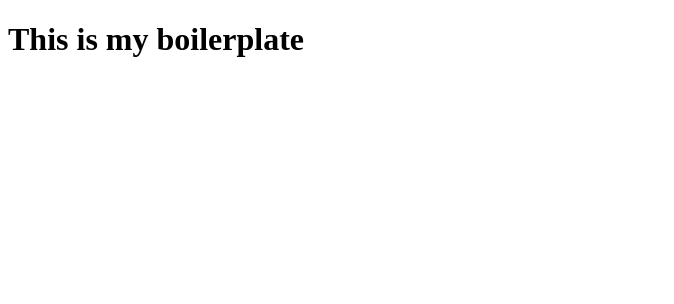
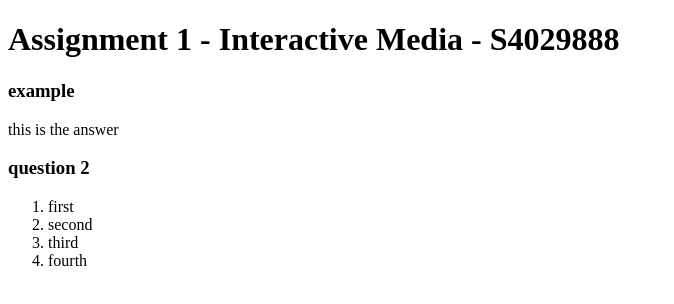
Before and after one commit to cmbachg/cmbachg.github.io, a plain HTML site: page im2350/a1/index.html in a window 1280 px wide. Shown: the whole page, without its empty margins (0-674 px from the left). Drawn offline with Linux system fonts and the light colour scheme.

Commit message:
Add files via upload

```diff
--- a/im2350/a1/index.html
+++ b/im2350/a1/index.html
@@ -7,7 +7,7 @@
         <meta charset="utf-8">
         <meta name="viewport" conten="width=device-width, initial-scale=1.0"> <!-- viewport is window en de width van het scherm wordt naar de width van het deivce gezet met initele scale waardoor het niet raar gescaled wordt of doet alsof het 800 pixels is als t dat niet is -->
 
-        <title>co's boilerplate</title>
+        <title>Co's Assignment 1</title>
 
         <link rel="stylesheet" href="style.css"> <!-- opent files -->
         <script src="script.js"></script>
@@ -16,8 +16,20 @@
 
     <body>
 
-        <h1>This is my boilerplate</h1>
+        <h1>Assignment 1 - Interactive Media - S4029888</h1>
 
+        <h3>example</h3>
+
+        <p>this is the answer</p> <!-- niet dikgedrukt (paragraph) -->
+
+        <h3>question 2</h3>
+
+        <ol>
+            <li>first</li> <!-- list maakt vanzelf 1. 2. 3. etc -->
+            <li>second</li>
+            <li>third</li>
+            <li>fourth</li>
+        </ol>
     </body>
 
 </html>
```
